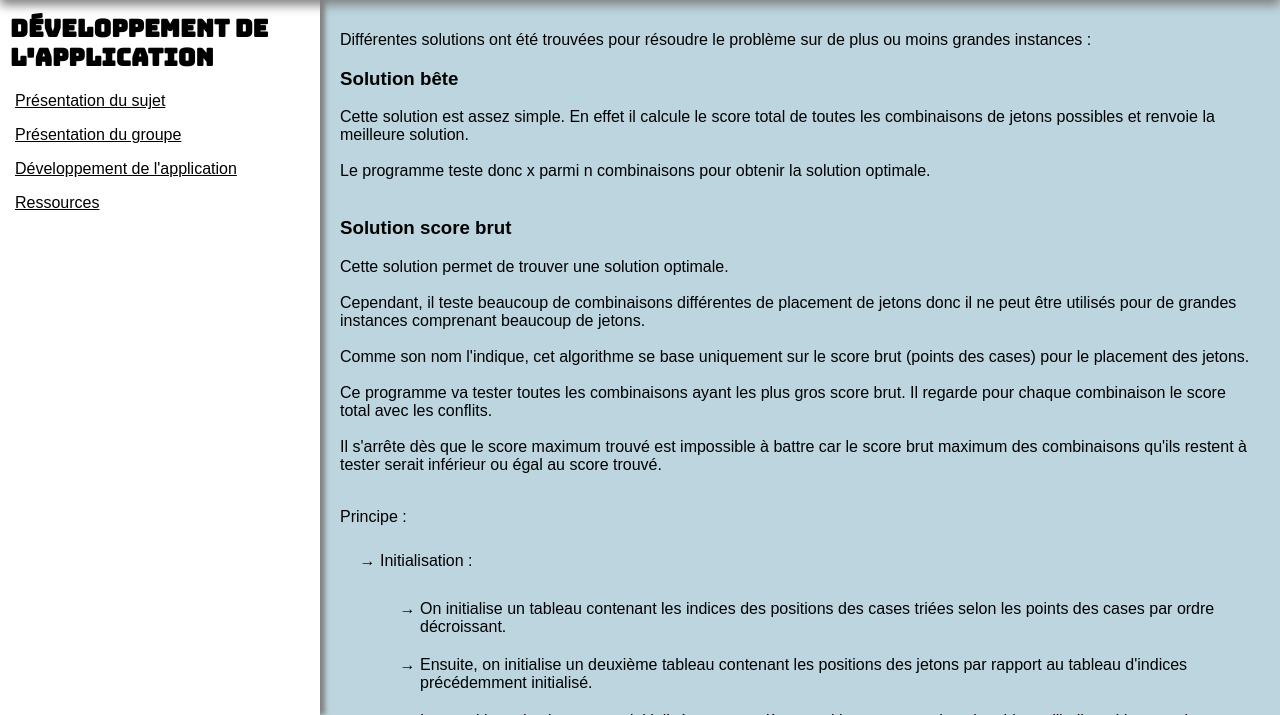
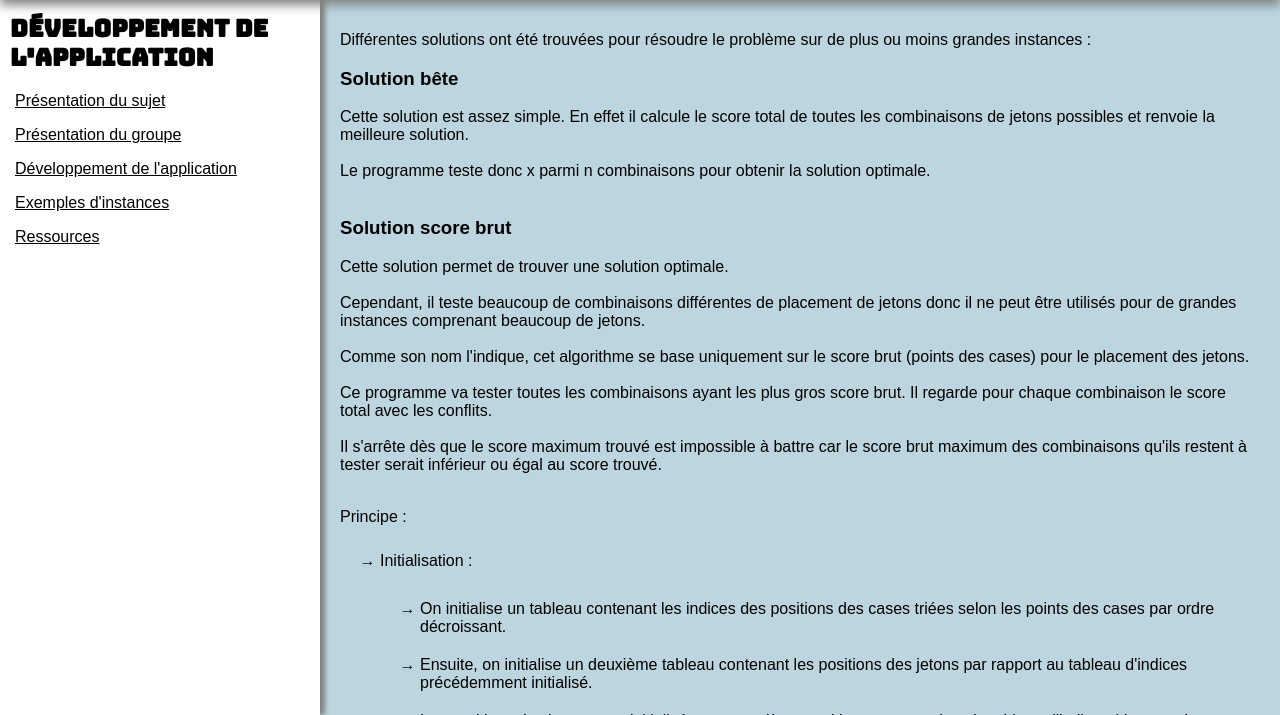
Before and after one commit to PymonProgrammad/PymonProgrammad.github.io, a plain HTML site: page developpement-application.html in a window 1280 px wide. Shown: the part 85-800 px from the top of the page. Drawn offline with Linux system fonts and the light colour scheme; a web font is replaced by a local one.

Commit message:
Ajout exemples.html sur la marge

```diff
--- a/developpement-application.html
+++ b/developpement-application.html
@@ -21,6 +21,7 @@
         <p><a href="presentation-sujet.html">Présentation du sujet</a></p>
         <p><a href="presentation-groupe.html">Présentation du groupe</a></p>
         <p><a href="developpement-application.html">Développement de l'application</a></p>
+        <p><a href="exemples.html">Exemples d'instances</a></p>
         <p><a href="ressources.html">Ressources</a></p>
     </div>
     <div class="contenu">
```
Also changed, not shown: index.html (+1 -0 lines), presentation-groupe.html (+1 -0 lines), presentation-sujet.html (+1 -0 lines), ressources.html (+1 -0 lines).
